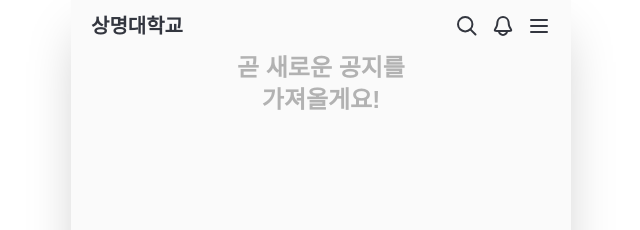
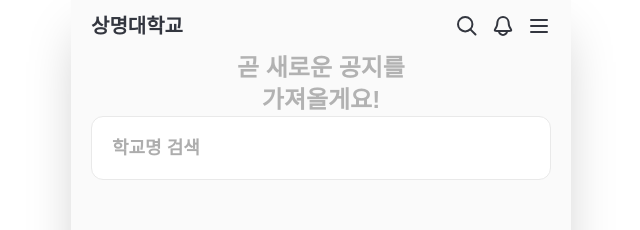
Before and after one commit to Head-4/Head-4-FE-Next, a Next.js app: page / in a window 1280 px wide. Shown: the top 230 px of the page, without its empty margins (319-959 px from the left). Built offline with nearby package versions, Linux system fonts and the light colour scheme; a web font is replaced by a local one.

Commit message:
feat: ComboBox 만듬

```diff
--- a/package.json
+++ b/package.json
@@ -9,6 +9,7 @@
     "lint": "next lint"
   },
   "dependencies": {
+    "@headlessui/react": "^2.2.4",
     "@tanstack/react-query": "^5.81.2",
     "@tanstack/react-query-devtools": "^5.81.2",
     "class-variance-authority": "^0.7.1",
--- a/src/app/globals.css
+++ b/src/app/globals.css
@@ -62,6 +62,13 @@
         font-size: 1.25rem; /* 20px */
         line-height: 1.75rem; /* 28px */
         font-weight: 600;
+    }
+
+    .typography-T3_bold {
+        font-weight: 700;
+        font-size: 1.125rem; /* 18px */
+        line-height: 1.5rem; /* 24px */
+
     }
 
     .typography-T3_semibold {
@@ -155,3 +162,12 @@
     display: flex;
     cursor: pointer;
 }
+
+.custom-scroll::-webkit-scrollbar {
+    width: 4px;
+}
+
+.custom-scroll::-webkit-scrollbar-thumb {
+    background: #f0f0f0;
+    border-radius: 12px;
+}
--- a/src/app/page.tsx
+++ b/src/app/page.tsx
@@ -1,11 +1,15 @@
 'use client'
 
+import Combobox from '@/shared/ui/ComboBox'
+
 export default function Home() {
+
   return (
     <main>
       <h2 className="typography-T1 my-auto text-center text-[#b2b2b2]">
         곧 새로운 공지를 <br /> 가져올게요!
       </h2>
+      <Combobox/>
     </main>
   )
 }
--- /dev/null
+++ b/src/shared/lib/constants.ts
@@ -0,0 +1,11 @@
+export const UNIVERSITY_LIST = new Set<string>([
+  '상명대학교 서울캠퍼스',
+  '상명대학교 천안캠퍼스',
+  '나사렛대학교',
+  '백석대학교',
+  '순천향대학교',
+  '한국기술교육대학교',
+  '호서대학교',
+  '백석문화대학교',
+  '연암대학교',
+])
--- /dev/null
+++ b/src/shared/ui/ComboBox.tsx
@@ -0,0 +1,73 @@
+'use client'
+
+import { useState } from 'react'
+import {
+  Combobox as HeadlessComboBox,
+  ComboboxInput,
+  ComboboxOption,
+  ComboboxOptions,
+} from '@headlessui/react'
+import { UNIVERSITY_LIST } from '@/shared/lib/constants'
+import { cn } from '@/shared/lib/utils'
+import Separator from '@/shared/ui/Separator'
+
+export default function Combobox() {
+  const [query, setQuery] = useState('')
+  const [selectedUniversity, setSelectedUniversity] = useState<string | null>(
+    null,
+  )
+
+  const filteredUniversities =
+    query === ''
+      ? []
+      : Array.from(UNIVERSITY_LIST).filter((univ) => univ.includes(query))
+
+  return (
+    <HeadlessComboBox
+      value={selectedUniversity}
+      onChange={setSelectedUniversity}
+    >
+      {({ open }) => (
+        <div>
+          <div className="relative">
+            <ComboboxInput
+              className={cn(
+                'typography-T3_semibold w-full rounded-xl border border-gray-lightGray bg-white px-5 py-4.75 text-black placeholder-[#ADADAD] focus:border-blue-primary focus:outline-none',
+                open &&
+                  filteredUniversities.length > 0 &&
+                  'rounded-b-none border-b-0',
+              )}
+              displayValue={(university: string) => university}
+              onChange={(e) => setQuery(e.target.value)}
+              placeholder="학교명 검색"
+            />
+            {open && filteredUniversities.length > 0 && (
+              <Separator className="absolute top-[calc(100%-1px)] left-1/2 w-[90%] -translate-x-1/2" />
+            )}
+          </div>
+
+          {open && filteredUniversities.length > 0 && (
+            <div className="w-full rounded-b-xl border border-t-0 border-blue-primary bg-white px-5">
+              <ComboboxOptions className="custom-scroll max-h-60 overflow-auto">
+                {filteredUniversities.map((university) => (
+                  <ComboboxOption
+                    key={university}
+                    value={university}
+                    className={({ focus }) =>
+                      cn(
+                        'typography-T3_medium cursor-pointer py-5 select-none',
+                        focus && 'bg-[#E9E9E940]',
+                      )
+                    }
+                  >
+                    {university}
+                  </ComboboxOption>
+                ))}
+              </ComboboxOptions>
+            </div>
+          )}
+        </div>
+      )}
+    </HeadlessComboBox>
+  )
+}
--- /dev/null
+++ b/src/shared/ui/Separator.tsx
@@ -0,0 +1,5 @@
+import { cn } from '@/shared/lib/utils'
+
+export default function Separator({ className }: { className?: string }) {
+  return <div className={cn('bg-gray-lightGray h-[1px] w-full shrink-0', className)} />
+}
--- /dev/null
+++ b/src/widgets/Drawer.tsx
@@ -0,0 +1,106 @@
+'use client'
+
+import React, { ReactNode, useState } from 'react'
+import { createPortal } from 'react-dom'
+import Link from 'next/link'
+import CloseIcon from '@/assets/CloseIcon.svg'
+import KakaoFillIcon from '@/assets/KakaoFillIcon.svg'
+import BellIcon from '@/assets/BellIcon.svg'
+import UniversityIcon from '@/assets/UniversityIcon.svg'
+import PinIcon from '@/assets/PinIcon.svg'
+import ArrowIcon from '@/assets/ArrowIcon.svg'
+import ToggleButton from '@/shared/ui/ToggleButton'
+import { cn } from '@/shared/lib/utils'
+
+interface DrawerContentProps {
+  children: ReactNode
+  isOpen: boolean
+  setIsOpen: (isOpen: boolean) => void
+}
+
+function DrawerContent({ children, isOpen, setIsOpen }: DrawerContentProps) {
+  const handleOverlayClick = () => {
+    setIsOpen(false)
+  }
+
+  if (!isOpen) return null
+
+  return createPortal(
+    <div className="fixed top-0 right-0 z-50 flex h-screen w-full sm:right-[calc(50vw-250px)] sm:w-[500px]">
+      <div className={cn('flex-1 bg-black/50')} onClick={handleOverlayClick} />
+
+      <div
+        className={cn('h-full bg-white py-3', isOpen ? 'w-4/5' : 'w-0')}
+        onClick={(e) => e.stopPropagation()}
+      >
+        {children}
+      </div>
+    </div>,
+    document.getElementById('drawer-root') as HTMLElement,
+  )
+}
+
+function DrawerTrigger({ children }: { children: ReactNode }) {
+  return (
+    <button className="cursor-pointer">
+      {children}
+    </button>
+  )
+}
+
+interface DrawerMenuProps {
+  isOpen: boolean
+  setIsOpen: (isOpen: boolean) => void
+}
+
+function DrawerMenu({ isOpen, setIsOpen }: DrawerMenuProps) {
+  const [isOn, setIsOn] = useState(false)
+
+  return (
+    <DrawerContent isOpen={isOpen} setIsOpen={setIsOpen}>
+      <div className="typography-T4_semibold flex justify-between px-5">
+        <div className="flex gap-2">
+          <KakaoFillIcon />
+          qazyhn@naver.com
+        </div>
+        <button onClick={() => setIsOpen(false)}>
+          <CloseIcon />
+        </button>
+      </div>
+      <ul className="typography-B1_semibold mt-6">
+        <li className="flex gap-3 px-5 py-4">
+          <BellIcon color="#DDDDDD" />
+          키워드 알림
+          <ToggleButton isOn={isOn} toggleClick={setIsOn} className="ml-auto" />
+        </li>
+        <li className="hover:bg-[#E9E9E940] active:bg-[#E9E9E940]">
+          <Link href="/setting/university" className="flex gap-3 px-5 py-4">
+            <UniversityIcon />
+            학교 설정
+            <ArrowIcon
+              className="ml-auto h-[20px] w-[20px] scale-x-[-1] transform"
+              color="#DDDDDD"
+            />
+          </Link>
+        </li>
+        <li className="hover:bg-[#E9E9E940] active:bg-[#E9E9E940]">
+          <Link href="/setting/keyword" className="flex gap-3 px-5 py-4">
+            <PinIcon />
+            키워드 설정
+            <ArrowIcon
+              className="ml-auto h-[20px] w-[20px] scale-x-[-1] transform"
+              color="#DDDDDD"
+            />
+          </Link>
+        </li>
+      </ul>
+    </DrawerContent>
+  )
+}
+
+const Drawer = Object.assign(DrawerContent, {
+  Trigger: DrawerTrigger,
+  Menu: DrawerMenu,
+})
+
+export default Drawer
```
Also changed, not shown: 1 other file (tests, documents, lock files or other folders).
